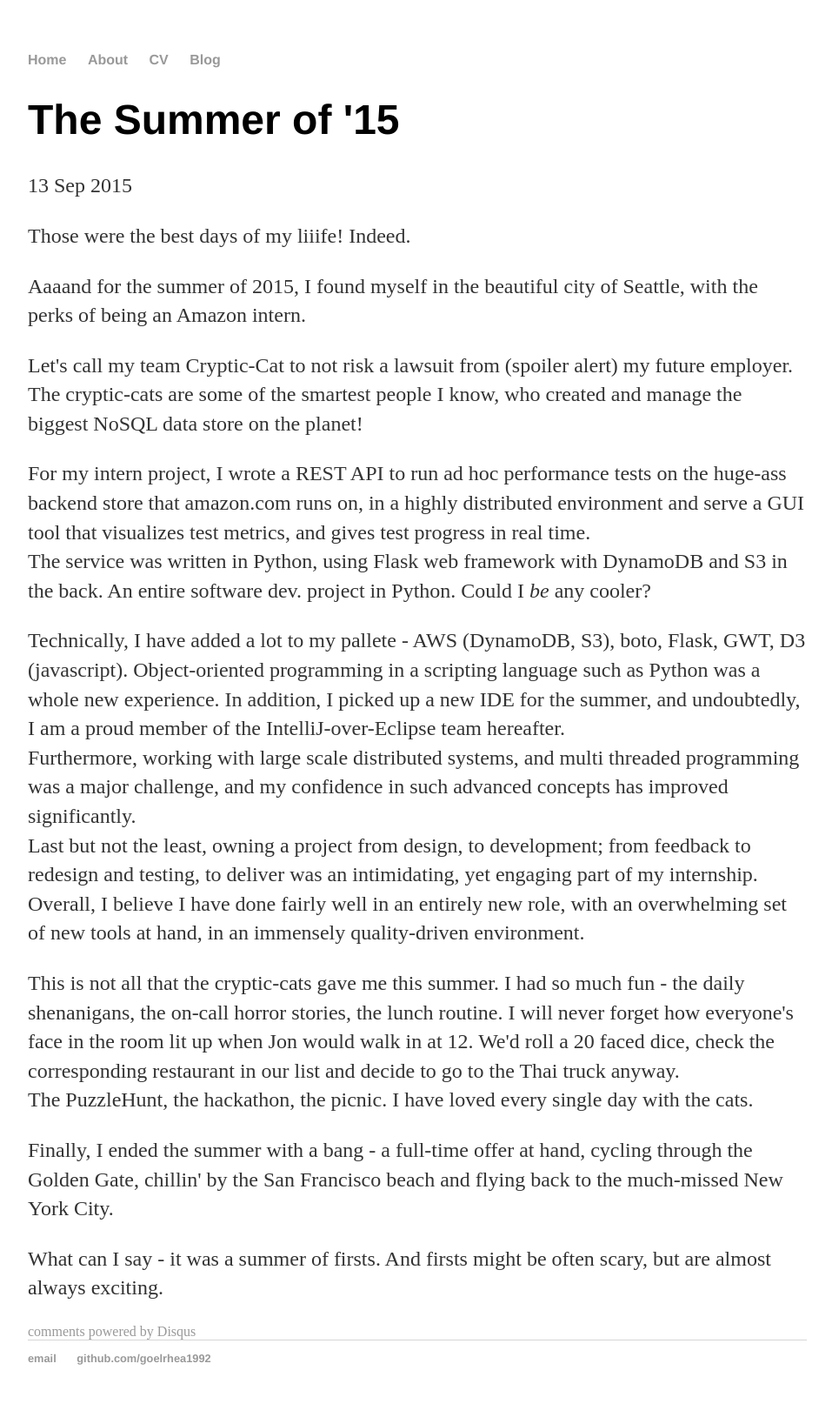
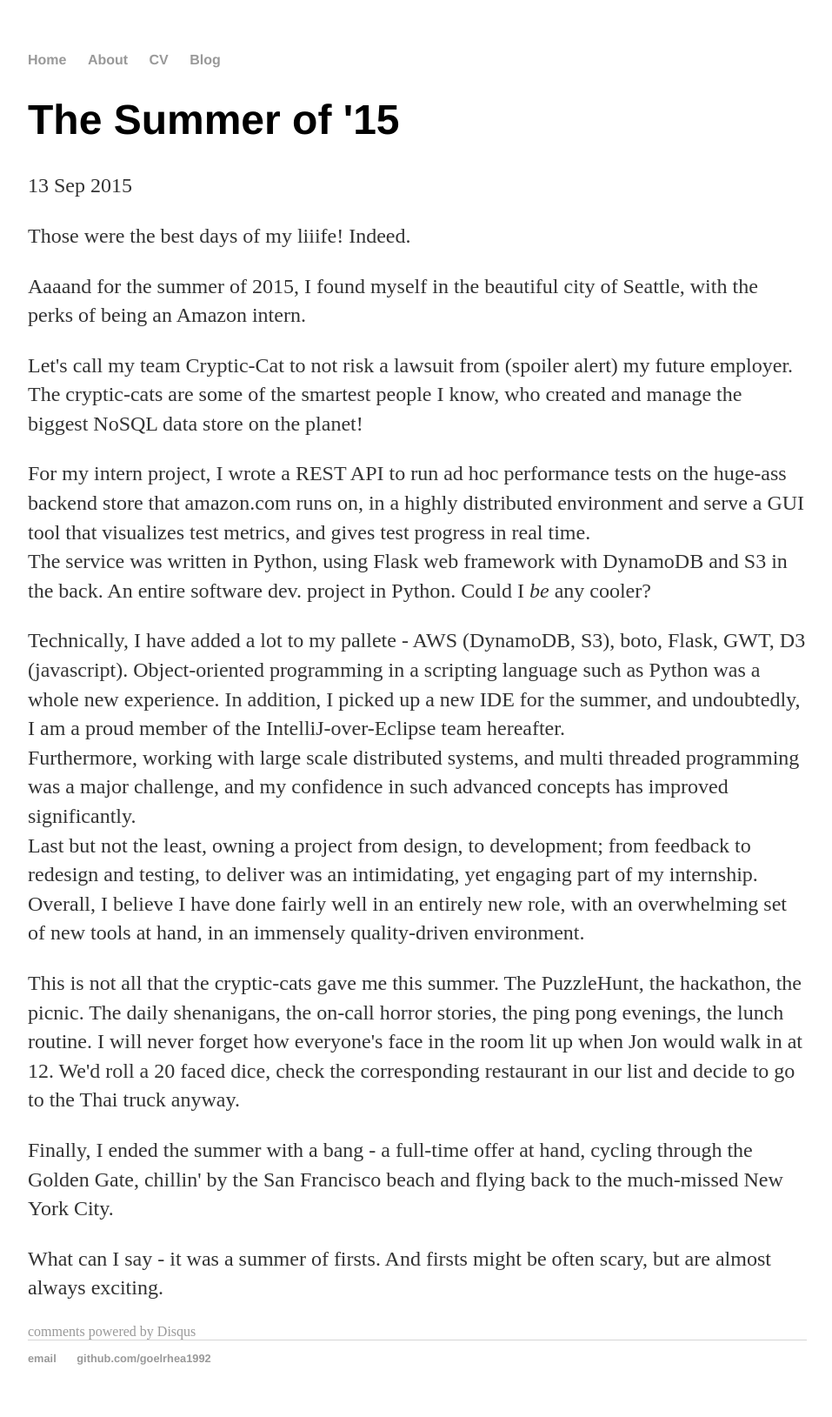
Before and after one commit to goelrhea1992/goelrhea1992.github.io, a Jekyll site: the page built from _posts/2015-09-13-the-summer-of-'15.md, in a window 1280 px wide. Shown: the whole page at 87% size, without its empty margins (160-1117 px from the left). Built offline with Jekyll 4.4.1, drawn with Linux system fonts in a browser that asks for light colours; comment, search, counter and statistics services are not loaded.

Commit message:
Update 2015-09-13-the-summer-of-'15.md

```diff
--- a/_posts/2015-09-13-the-summer-of-'15.md
+++ b/_posts/2015-09-13-the-summer-of-'15.md
@@ -39,9 +39,7 @@
 </p>
 
 <p>
-This is not all that the cryptic-cats gave me this summer. I had so much fun - the daily shenanigans, the on-call horror stories, the lunch routine. I will never forget how everyone's face in the room lit up when Jon would walk in at 12. We'd roll a 20 faced dice, check the corresponding restaurant in our list and decide to go to the Thai truck anyway.
-<br>
-The PuzzleHunt, the hackathon, the picnic. I have loved every single day with the cats.
+This is not all that the cryptic-cats gave me this summer. The PuzzleHunt, the hackathon, the picnic. The daily shenanigans, the on-call horror stories, the ping pong evenings, the lunch routine. I will never forget how everyone's face in the room lit up when Jon would walk in at 12. We'd roll a 20 faced dice, check the corresponding restaurant in our list and decide to go to the Thai truck anyway.
 </p>
 
 <p>
```
